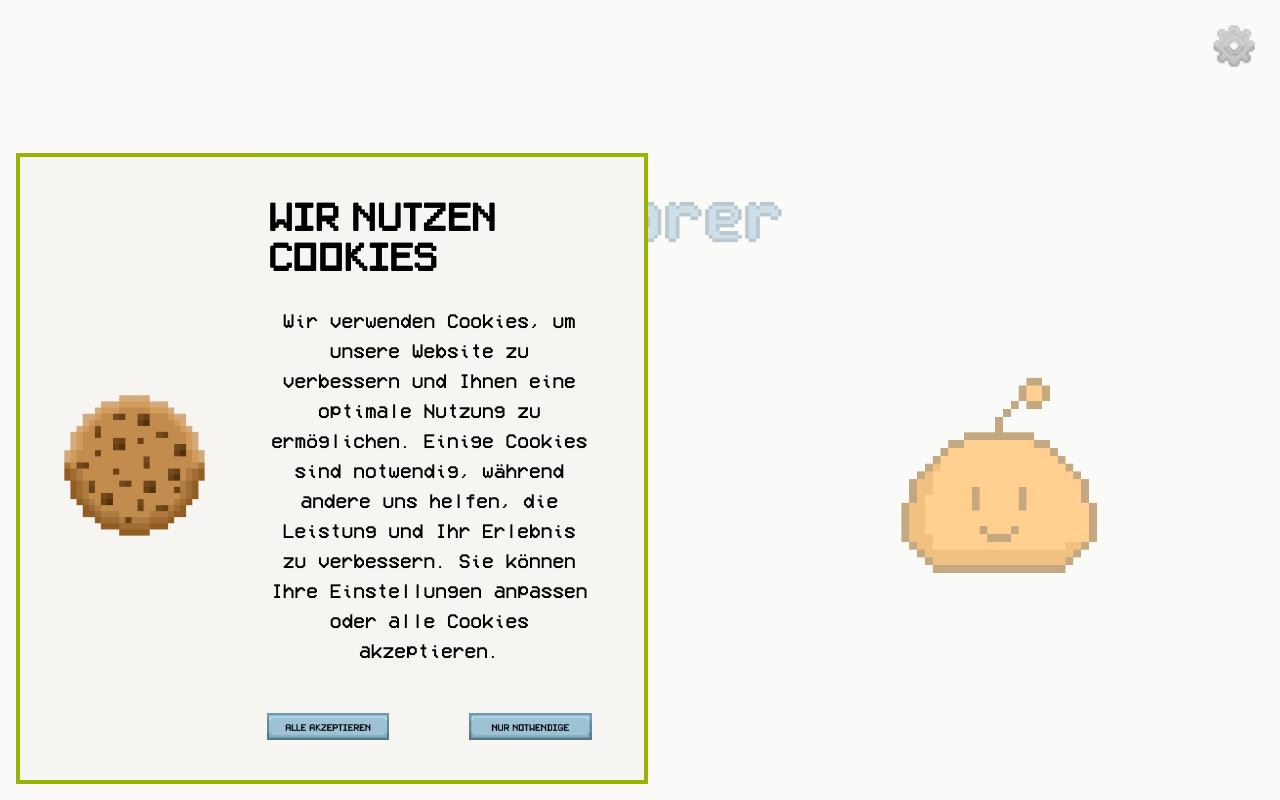
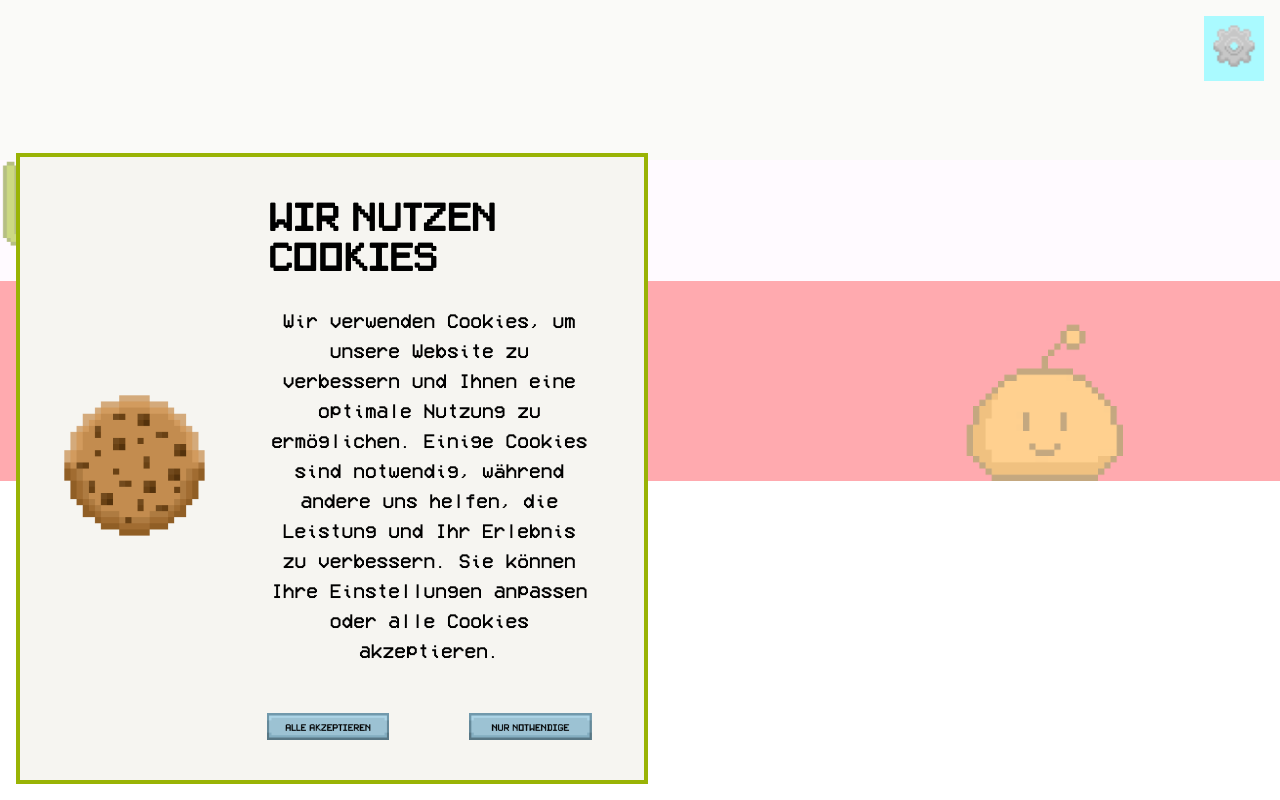
Before and after one commit to linguExplorer/linguExplorer, a Vue app in the folder webpage/: page /afterlogin in a window 1280 px wide. Built offline with nearby package versions, Linux system fonts and the light colour scheme.

Commit message:
afterlogin 90 grad drehung

```diff
--- a/webpage/src/pages/Afterlogin.vue
+++ b/webpage/src/pages/Afterlogin.vue
@@ -1,37 +1,46 @@
 <template>
-  <div class="font-vcr m-0 text-black w-full bg-[#f6f5f1] min-h-screen flex flex-col justify-between
-              sm:rotate-0 rotate-90 origin-center fixed">
+  <!-- Wrapper: Gedrehte Ansicht für kleine Bildschirme -->
+  <div
+    class="font-vcr m-0 text-black bg-[#f6f5f1] fixed top-0 left-0 w-screen-full h-screen-full
+           flex items-center justify-center overflow-hidden"
+  >
+    <!-- Rotierter Inhalt -->
+    <div
+      class="w-screen-full h-screen-full transform origin-center sm:rotate-0 rotate-90 flex flex-col justify-between"
+    >
       <!-- Header -->
-    <header class="flex justify-start mt-40 ml-8 px-60">
+      <header class="flex justify-start mt-40 px-0 bg-[#fff5ff]">
         <img
           src="@/assets/xx_Images/xx_Images/wordmark/wordmark_scaled.png"
           alt="Linguexplorer"
-        class="w-8/12 max-w-[600px] sm:w-6/12 md:w-8/12"
+          class="w-8/12 sm:w-5/12"
         />
       </header>
 
       <!-- Rechts oben Button -->
-    <div class="absolute top-4 right-4">
+      <div class="absolute top-4 right-4 bg-[#55f5ff]">
         <button class="hover-button">
-        <router-link to="/accInfoSeite" href="#">
+          <router-link to="/accInfoSeite">
             <img
               src="@/assets/xx_Images/xx_Images/Buttons/SettingsIcon.png"
-            alt="Nach oben"
+              alt="Einstellungen"
               class="max-h-[40px] w-[40px] sm:max-h-[60px] sm:w-[60px] hover:opacity-80"
             />
           </router-link>
         </button>
       </div>
 
-    <main class="flex flex-col items-center justify-center flex-grow mt-[-90px]">
-      <div class="flex flex-col lg:flex-row items-center justify-between gap-17 w-full max-w-5xl px-6">
+      <!-- Main Inhalt -->
+      <main class="flex flex-col items-center justify-center flex-grow bg-[#ff555f] w-screen-full">
+        <div
+          class="flex flex-col lg:flex-row items-center justify-between gap-0 w-full max-w-1xl sm:max-w-5xl px-1">
           <!-- Buttons links -->
-        <div class="flex flex-col space-y-9 items-center">
+          <div class="flex flex-col space-y-8 items-center">
             <button class="hover-button">
               <img
                 src="@/assets/xx_Images/xx_Images/Buttons/neuesSpiel_green.png"
                 alt="Jetzt spielen"
-              class="max-h-[45px] hover:opacity-80 sm:max-h-[55px]"
+                class="max-h-[50px] hover:opacity-80"
               />
             </button>
 
@@ -39,20 +48,23 @@
               <img
                 src="@/assets/xx_Images/xx_Images/Buttons/spielstandLaden_green.png"
                 alt="Spielstand laden"
-              class="max-h-[45px] hover:opacity-80 sm:max-h-[55px]"
+                class="max-h-[50px] hover:opacity-80"
               />
             </button>
           </div>
 
-        <div class="flex justify-center mt-[-90px]">
+          <!-- Charakter Animation -->
+          <div class="flex justify-center">
             <img
               src="@/assets/xx_Images/xx_Images/MainCharacterFrontAnimationv2.gif"
               alt="Character Animation"
-            class="w-[150px] sm:w-[200px] md:w-[200px] lg:w-[250px]"
+              class="w-[150px] sm:w-[200px]"
             />
           </div>
+
         </div>
       </main>
+    </div>
   </div>
 </template>
 
```
Lines whose indentation alone changed are shown as unchanged.
